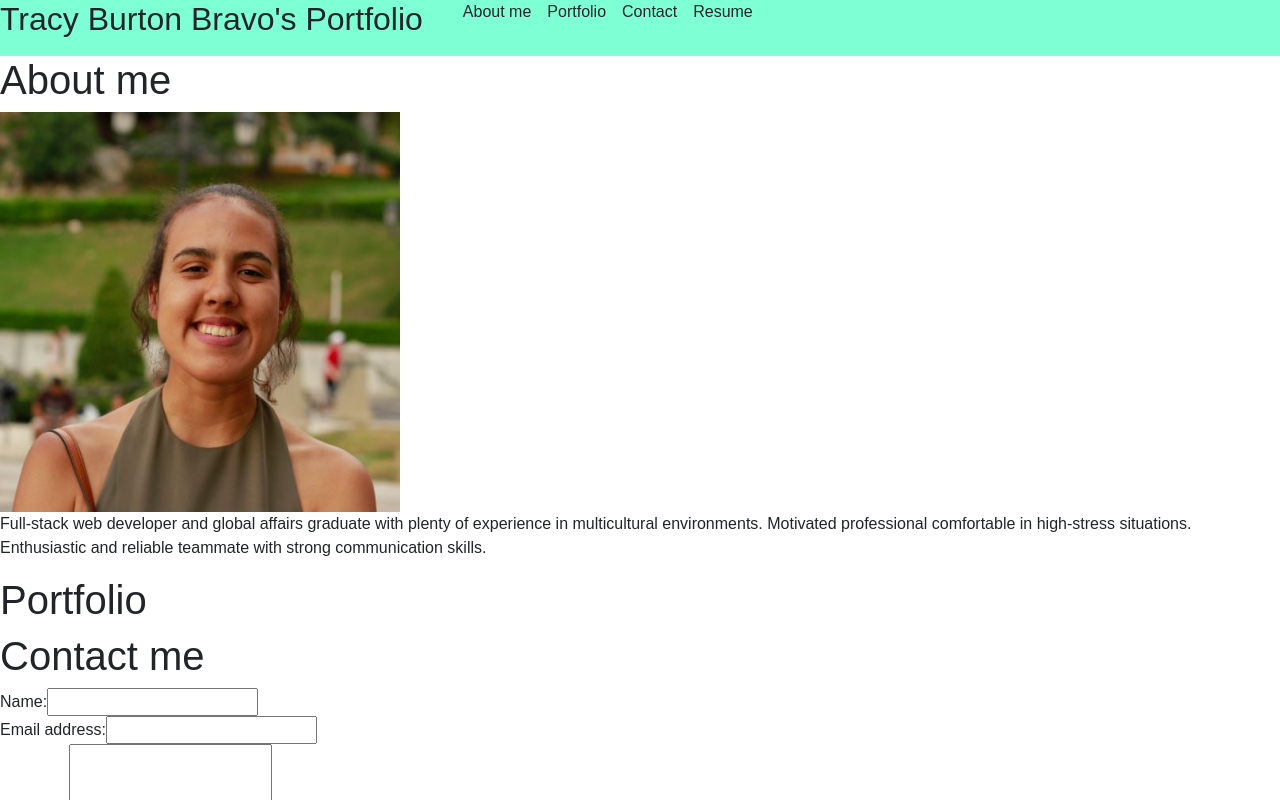
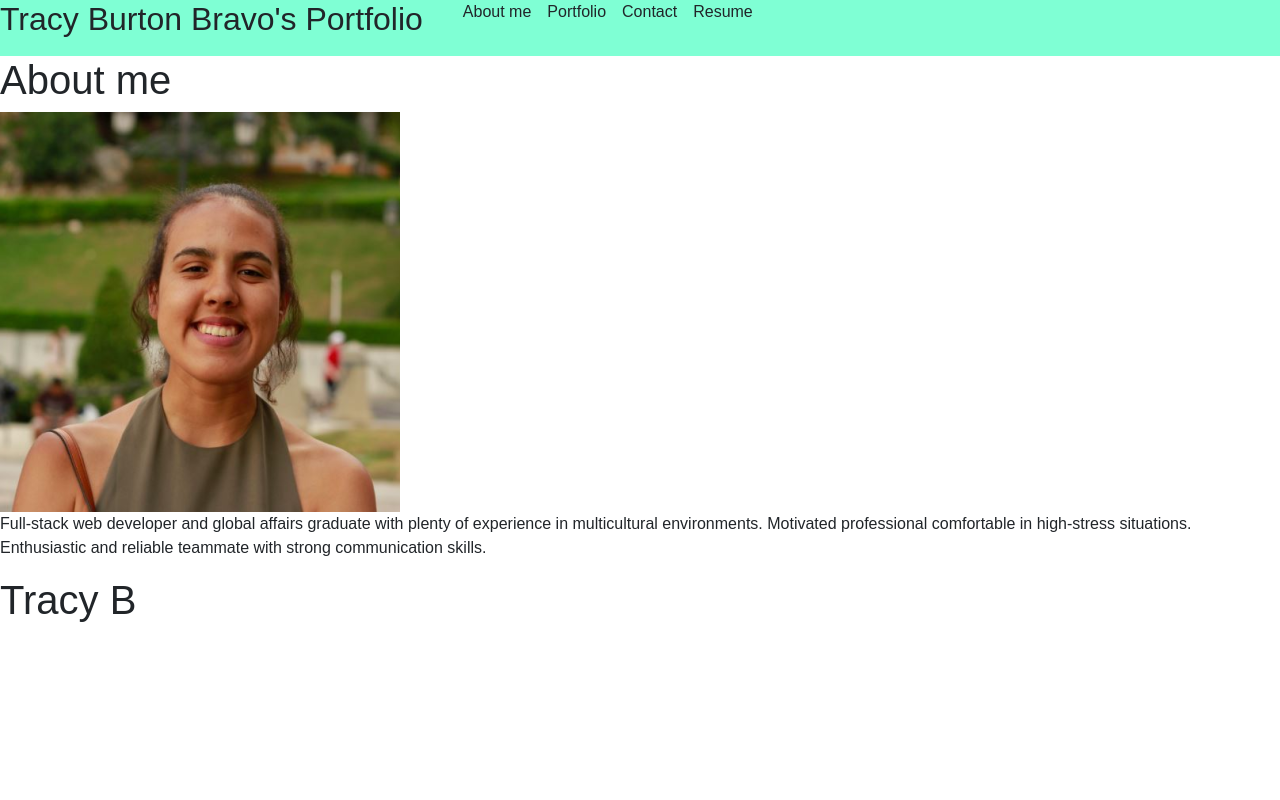
Before and after one commit to tracybrtn/react-portfolio, a React (Create React App) app: page / in a window 1280 px wide. Shown: the top 800 px of the page. Built offline with nearby package versions, Linux system fonts and the light colour scheme.

Commit message:
functional nav component

```diff
--- a/src/App.js
+++ b/src/App.js
@@ -1,4 +1,4 @@
-import React, {useState} from 'react';
+import React, { useState } from 'react';
 
 // Import components
 import Header from './components/Header';
@@ -11,15 +11,28 @@ import Resume from './components/Resume';
 
 
 function App() {
+  const [currentSection, setCurrentSection] = useState("about");
+
+  //function that checks which section has been selected and renders the right content
+  const renderSection = () => {
+    switch (currentSection) {
+      case "about":
+        return <About />;
+      case "portfolio":
+        return <Portfolio />;
+      case "contact":
+        return <Contact />;
+      case "resume":
+        return <Resume />
+      //default is to return the about me section
+      default:
+        return <About />;
+    }
+};
   return (
     <div>
-      <Header />
-      <main>
-        {<About />}
-        {<Portfolio />}
-        {<Contact />}
-        {<Resume />}
-      </main>
+      <Header currentSection={currentSection} setCurrentSection={setCurrentSection}></Header>
+      <main>{renderSection()}</main>
       {<Footer />}
     </div>
   );
```
